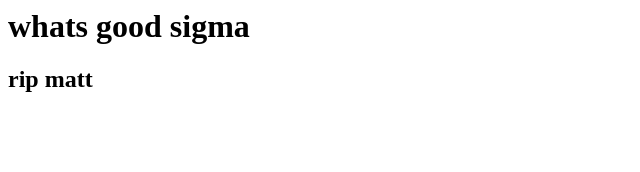
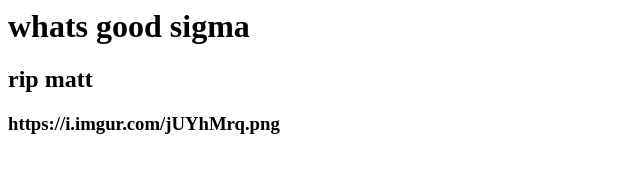
Before and after one commit to minitin108/pluh, a plain HTML site: page index.html in a window 1280 px wide. Shown: the whole page, without its empty margins (0-640 px from the left). Drawn offline with Linux system fonts and the light colour scheme.

Commit message:
Update index.html

```diff
--- a/index.html
+++ b/index.html
@@ -1,2 +1,3 @@
 <h1>whats good sigma</h1>
 <h2>rip matt</h2>
+<h3>https://i.imgur.com/jUYhMrq.png</h3>
```
